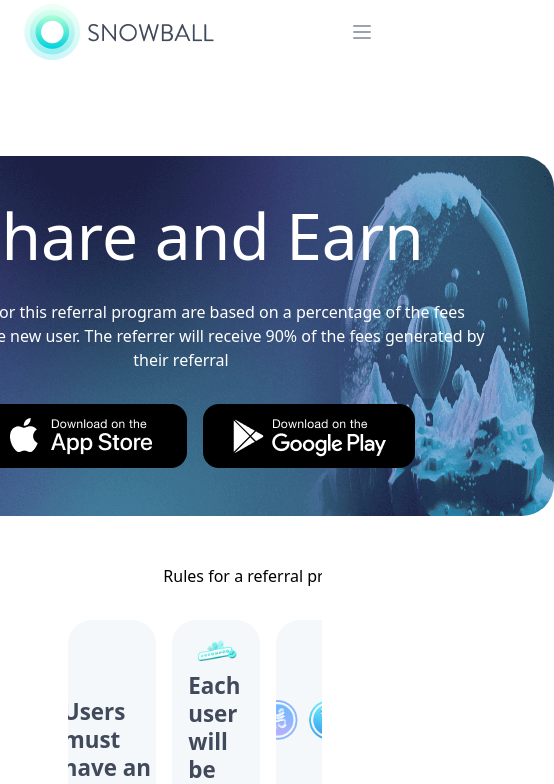
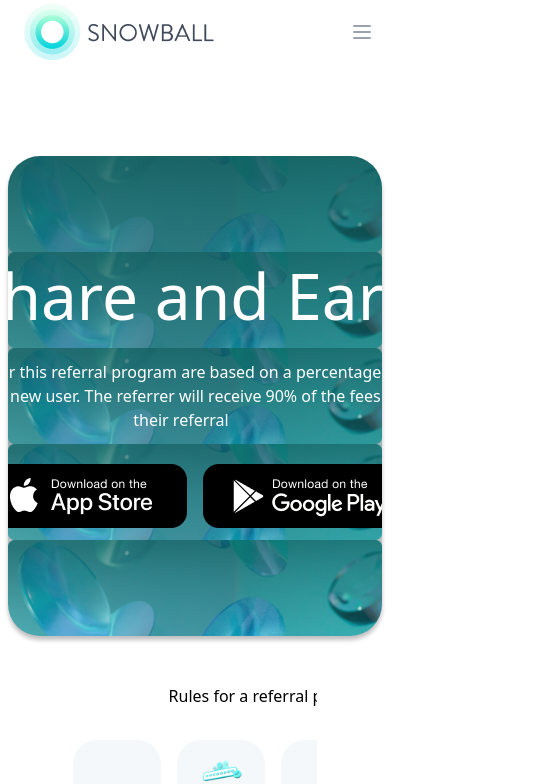
Before and after one commit to franKay-01/snowfall_project, a React (Create React App) app: page /referral in a window 390 px wide. Shown: the top 784 px of the page, 554 px wide, since content can reach past the window. Built offline with nearby package versions, Linux system fonts and the light colour scheme.

Commit message:
refact: responsiveness work for referral page

```diff
--- a/src/pages/referral.jsx
+++ b/src/pages/referral.jsx
@@ -59,12 +59,9 @@ export default function Referral() {
   return (
     <>
       <Navbar />
-      {/* <div class="mt-3 mx-auto px-2 sm:px-6 lg:px-8 h-18"> */}
-        <div className="center-container-alt">
-          <div className="career-section airdrop-section flex flex-col mt-24 sh-p-12-alt-n relative md:pt-8 md:pb-8 md:pr-20 md:pl-20 lg:pt-24 lg:pb-24 lg:pr-80 lg:pl-80">
-
-          {/* <div className="career-section airdrop-section sh-p-12-alt-n overflow-hidden mt-24 grid justify-center"> */}
-            <div className="max-w-4xl flex flex-col mx-auto my-auto justify-center items-center">
+      <div class="mt-3 mx-auto px-2 sm:px-6 lg:px-8 h-18">
+        <div className="share-earn-banner overflow-hidden mt-24 grid justify-center">
+          <div className="max-w-4xl flex flex-col mx-auto my-auto p-24 justify-center items-center">
             <div className="text-white text-center px-4">
               <div className="flex flex-col h-full">
                 <h4
@@ -103,7 +100,6 @@ export default function Referral() {
                       className="h-16"
                     />
                   </a>
-                  </div>
                 </div>
               </div>
             </div>
@@ -471,7 +467,7 @@ export default function Referral() {
           </div>
         </div>
         <DownloadSection />
-      {/* </div> */}
+      </div>
       <Footer />
     </>
   );
```
Lines whose indentation alone changed are shown as unchanged.
